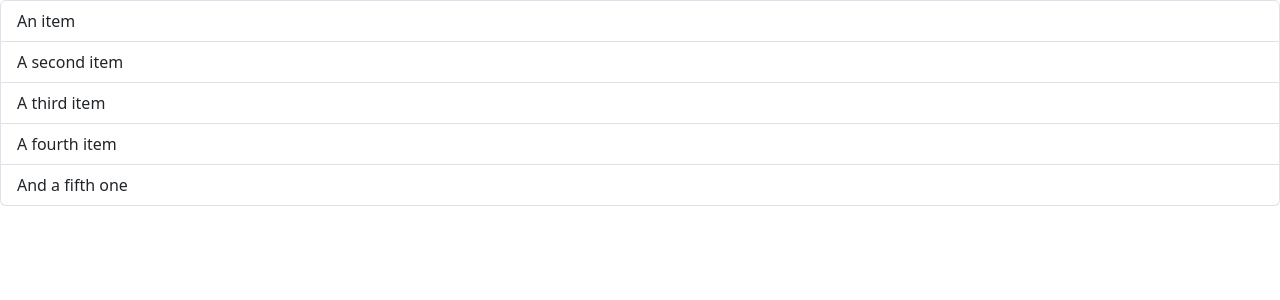
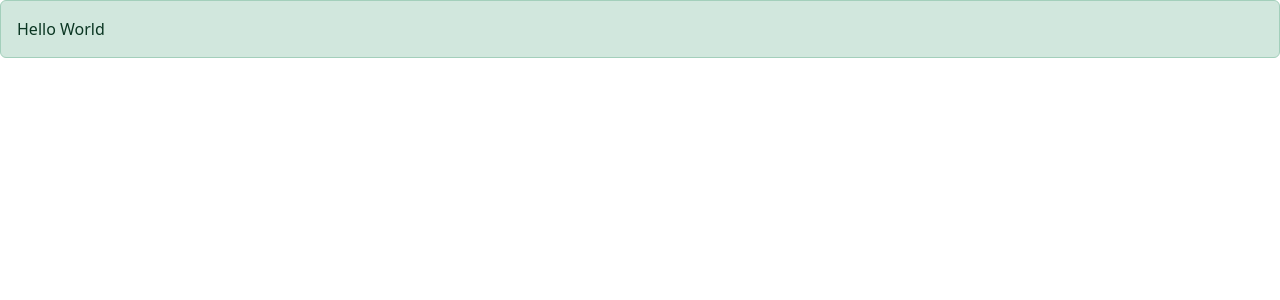
Before and after one commit to steph-george/new-react-app, a React (Vite) app: page / in a window 1280 px wide. Shown: the top 300 px of the page. Built offline with nearby package versions, Linux system fonts and the light colour scheme.

Commit message:
Passing children via props

```diff
--- a/src/App.tsx
+++ b/src/App.tsx
@@ -1,9 +1,11 @@
-import ListGroup from "./components/ListGroup";
+import Alert from "./components/Alert";
 
 function App() {
   return (
     <div>
-      <ListGroup />
+      <Alert>
+        <span>Hello World</span>
+      </Alert>
     </div>
   );
 }
--- /dev/null
+++ b/src/components/Alert.tsx
@@ -0,0 +1,11 @@
+import React, { ReactNode } from "react";
+
+interface Props {
+  children: ReactNode;
+}
+
+const Alert = ({ children }: Props) => {
+  return <div className="alert alert-success">{children}</div>;
+};
+
+export default Alert;
```
